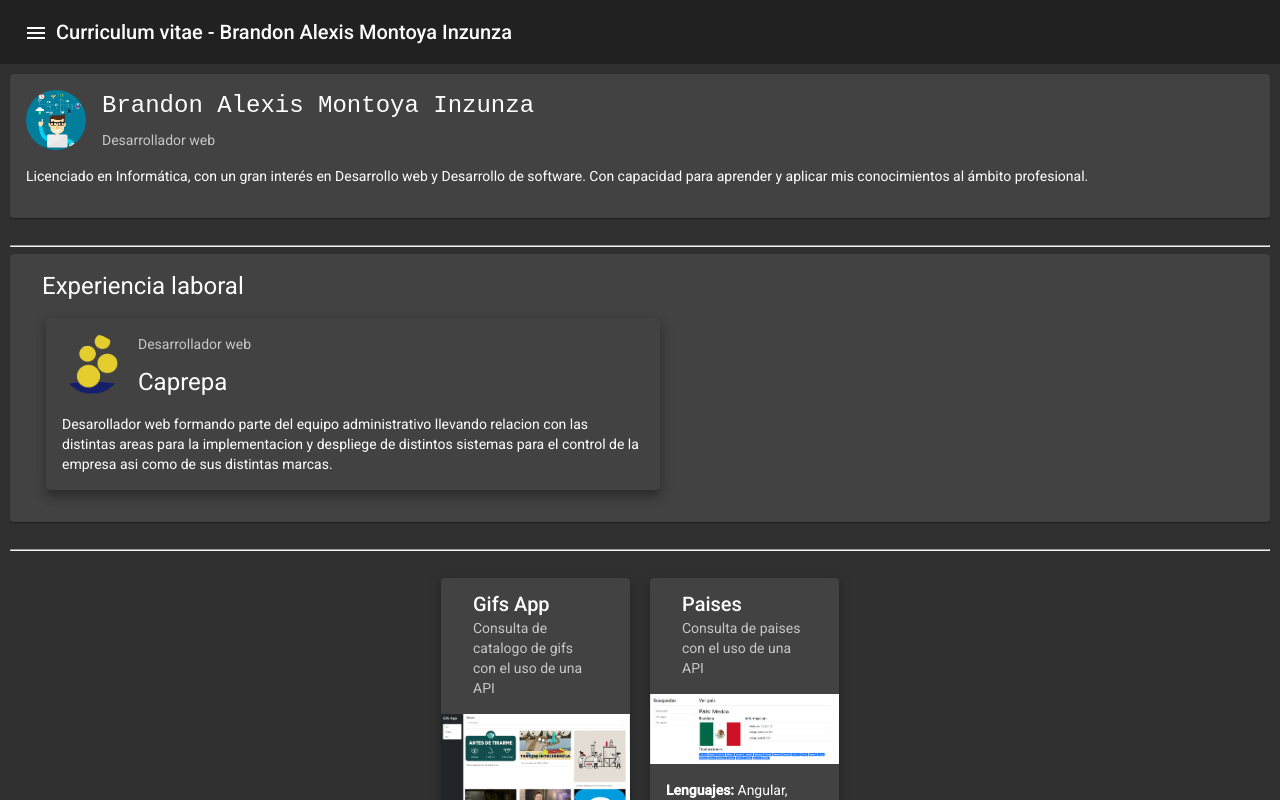
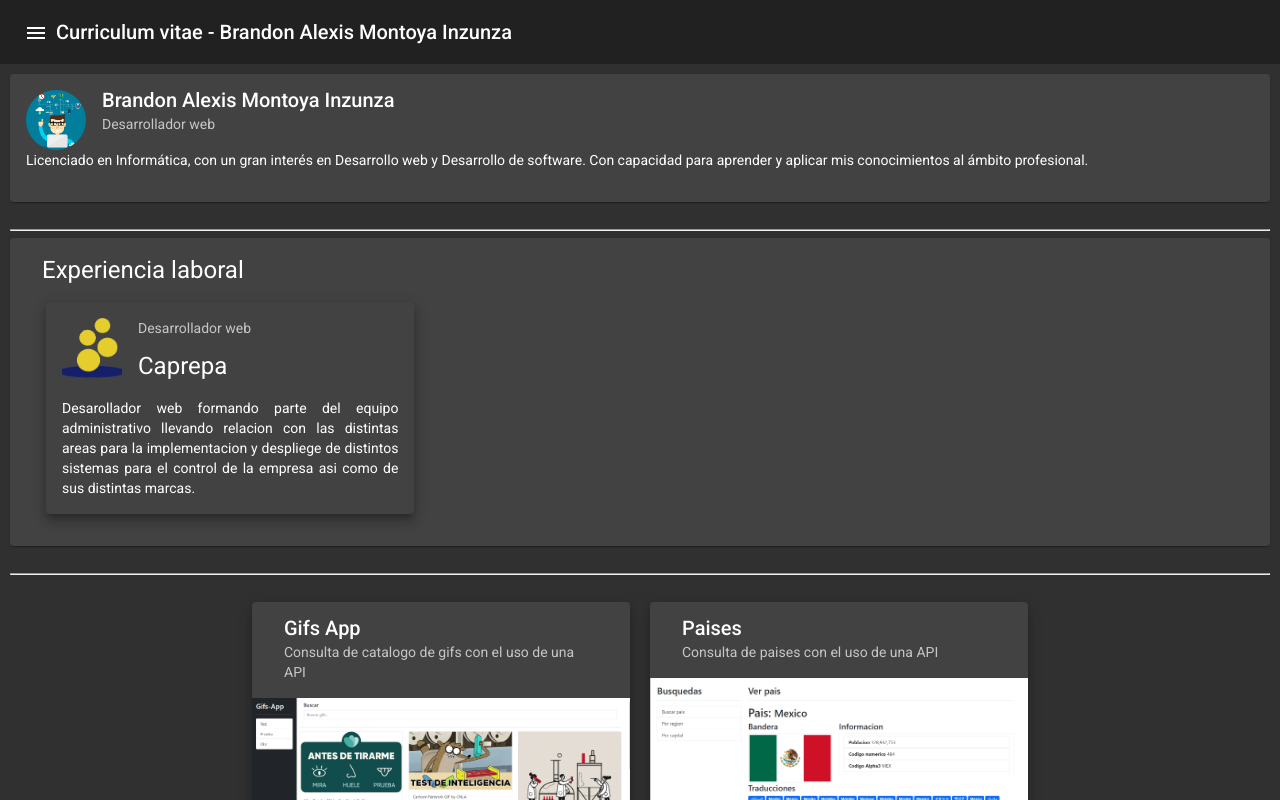
Before and after one commit to BrandonMex13/cv-brandon, an Angular app: page / in a window 1280 px wide. Built offline with nearby package versions, Linux system fonts and the light colour scheme.

Commit message:
FEAT(Diseño)

```diff
--- a/src/app/cv/components/presentacion/presentacion.component.css
+++ b/src/app/cv/components/presentacion/presentacion.component.css
@@ -1,4 +1,4 @@
-span, h1{
+span, h1, .scrolltext{
     display: block;
     font-family: monospace;
     white-space: nowrap;
@@ -8,6 +8,7 @@ span, h1{
     animation: typing 2s steps(30),
     blink .5s infinite step-end alternate;
     overflow: hidden;
+    text-align: justify;
 }
 
 @keyframes typing {
@@ -22,3 +23,7 @@ img{
     height: 60px;
     width: 60px;
 }
+
+p{
+    text-align: justify;
+}
--- a/src/app/cv/components/presentacion/presentacion.component.html
+++ b/src/app/cv/components/presentacion/presentacion.component.html
@@ -1,7 +1,9 @@
 <mat-card class="example-card">
     <mat-card-header>
         <img mat-card-avatar src="../../../../assets/img/programador.jpg" alt="programador">
-        <mat-card-title><h1>Brandon Alexis Montoya Inzunza</h1></mat-card-title>
+        <mat-card-title>
+            <p>Brandon Alexis Montoya Inzunza</p>
+        </mat-card-title>
         <mat-card-subtitle>Desarrollador web</mat-card-subtitle>
     </mat-card-header>
 
@@ -13,8 +15,6 @@
     </mat-card-content>
 
     <mat-card-actions>
-        <!-- <button mat-button>LIKE</button>
-        <button mat-button>SHARE</button> -->
     </mat-card-actions>
 
 </mat-card>
--- a/src/app/cv/components/proyectos/proyectos.component.html
+++ b/src/app/cv/components/proyectos/proyectos.component.html
@@ -1,6 +1,6 @@
 <div fxLayout="row wrap" fxLayout.xs="column" fxLayoutAlign="center" fxLayoutGap="20px">
 
-    <div fxFlex="20" fxFlex.lg="15" fxFlex.sm="30" *ngFor="let proyecto of proyectosPersonales">
+    <div fxFlex="30" fxFlex.lg="30" fxFlex.sm="40" *ngFor="let proyecto of proyectosPersonales">
 
         <mat-card [class.mat-elevation-z8]="true">
 
--- a/src/app/cv/components/trabajos/trabajos.component.css
+++ b/src/app/cv/components/trabajos/trabajos.component.css
@@ -5,4 +5,5 @@
 img{
     height: 60px;
     width: 60px;
+    border-radius: 0%;
 }
--- a/src/app/cv/components/trabajos/trabajos.component.html
+++ b/src/app/cv/components/trabajos/trabajos.component.html
@@ -6,7 +6,8 @@
     <!-- <img mat-card-image src="https://material.angular.io/assets/img/examples/shiba2.jpg" alt="Photo of a Shiba Inu"> -->
     <mat-card-content>
 
-        <div fxFlex="40" fxFlex.lg="50" fxFlex.sm="30" class="flexCard">
+        <div fxLayout="row wrap" fxLayout.xs="column" fxLayoutAlign="right" fxLayoutGap="20px">
+            <div fxFlex="30" fxFlex.lg="30" fxFlex.sm="40" class="flexCard">
                 <mat-card class="example-card" [class.mat-elevation-z8]="true">
 
                     <mat-card-header>
@@ -16,19 +17,15 @@
                     </mat-card-header>
 
                     <mat-card-content>
-                    <p>
+                        <p style="text-align: justify;">
                             Desarollador web formando parte del equipo administrativo llevando relacion con las distintas areas para la implementacion y despliege de distintos sistemas para el control de la empresa asi como de sus distintas marcas.
                         </p>
                     </mat-card-content>
 
-                <!-- <mat-divider inset></mat-divider>
+                </mat-card>
 
-                <mat-card-actions>
-                    <button mat-button>LIKE</button>
-                    <button mat-button>SHARE</button>
-                </mat-card-actions> -->
+            </div>
 
-            </mat-card>
         </div>
 
     </mat-card-content>
--- a/src/app/cv/pages/home/home.component.html
+++ b/src/app/cv/pages/home/home.component.html
@@ -1,5 +1,6 @@
 <mat-sidenav-container fullscreen>
     <mat-sidenav #sidenav mode="push">
+
         <mat-toolbar color="primary">
             <span>Menú</span>
             <span class="spacer"></span>
```
Lines whose indentation alone changed are shown as unchanged.
